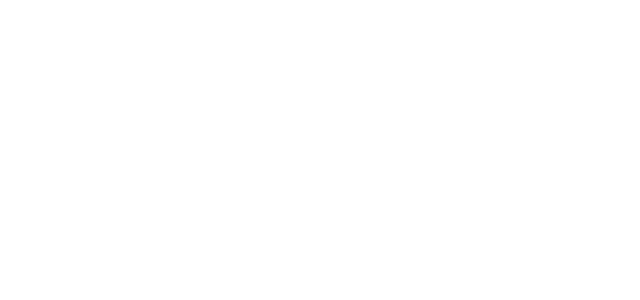
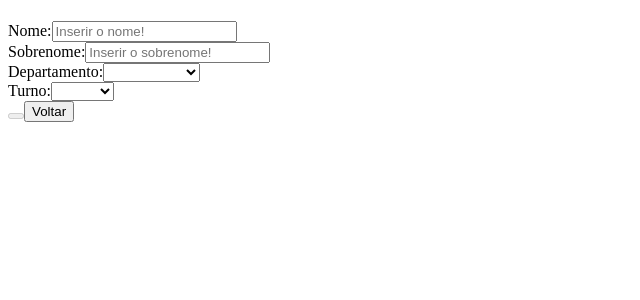
Before and after one commit to danieldpa/FrontEndAngular, an Angular app: page /editar/1 in a window 1280 px wide. Before the commit this address led to /. Shown: the top 300 px of the page, without its empty margins (0-640 px from the left). Built offline with nearby package versions, Linux system fonts and the light colour scheme.

Commit message:
Criado componente editar

```diff
--- a/src/app/app-routing.module.ts
+++ b/src/app/app-routing.module.ts
@@ -2,10 +2,12 @@
 import { RouterModule, Routes } from '@angular/router';
 import { CadastroComponent } from './pages/cadastro/cadastro.component';
 import { HomeComponent } from './pages/home/home.component';
+import { EditarComponent } from './pages/editar/editar.component';
 
 const routes: Routes = [
   {path: 'cadastro', component: CadastroComponent },
-  {path: '', component: HomeComponent }
+  {path: '', component: HomeComponent },
+  {path: 'editar/:id', component: EditarComponent}
 ];
 
 @NgModule({
--- a/src/app/app.module.ts
+++ b/src/app/app.module.ts
@@ -10,13 +10,15 @@
 import { HomeComponent } from './pages/home/home.component';
 import { CadastroComponent } from './pages/cadastro/cadastro.component';
 import { FuncionarioFormComponent } from './componentes/funcionario-form/funcionario-form.component';
+import { EditarComponent } from './pages/editar/editar.component';
 
 @NgModule({
   declarations: [
     AppComponent,
     HomeComponent,
     CadastroComponent,
-    FuncionarioFormComponent
+    FuncionarioFormComponent,
+    EditarComponent
   ],
   imports: [
     BrowserModule,
--- a/src/app/componentes/funcionario-form/funcionario-form.component.html
+++ b/src/app/componentes/funcionario-form/funcionario-form.component.html
@@ -1,4 +1,4 @@
-<h1>Cadastrar Funcionário</h1>
+<h1>{{ txtTitulo }}</h1>
 
 <form [formGroup]="funcionarioForm" (ngSubmit)="submit()" #formDit="ngForm">
     <div class="input_box">
@@ -24,14 +24,14 @@
     <div class="input_box">
       <label for="">Turno:</label>
       <select id="turno" formControlName="turno" required>
-        <option value="Manhã">Manhã</option>
+        <option value="Manhã">Manha</option>
         <option value="Tarde">Tarde</option>
         <option value="Noite">Noite</option>
       </select>
     </div>
 
     <div class="btn-box">
-        <button type="submit">Cadastrar</button>
-        <button>Voltar</button>
+        <button type="submit" [disabled]="!funcionarioForm.valid" >{{ btnAcao }}</button>
+        <button routerLink="">Voltar</button>
     </div>
 </form>
--- a/src/app/componentes/funcionario-form/funcionario-form.component.ts
+++ b/src/app/componentes/funcionario-form/funcionario-form.component.ts
@@ -1,6 +1,6 @@
 import { Funcionario } from './../../models/Funcionario';
-import { Component, OnInit, Output } from '@angular/core';
-import { FormControl, FormGroup } from '@angular/forms';
+import { Component, Input, OnInit, Output } from '@angular/core';
+import { FormControl, FormGroup, Validators } from '@angular/forms';
 import { EventEmitter } from '@angular/core';
 
 @Component({
@@ -11,6 +11,9 @@
 export class FuncionarioFormComponent implements OnInit{
 
   @Output() onSubmit = new EventEmitter<Funcionario>();
+  @Input() btnAcao!: string;
+  @Input() txtTitulo!: string;
+
 
   funcionarioForm!: FormGroup;
 
@@ -19,10 +22,10 @@
   ngOnInit(): void {
     this.funcionarioForm = new FormGroup({
       id: new FormControl(0),
-      nome: new FormControl(''),
-      sobrenome: new FormControl(''),
-      departamento: new FormControl(''),
-      turno: new FormControl(''),
+      nome: new FormControl('',[Validators.required]),
+      sobrenome: new FormControl('', [Validators.required]),
+      departamento: new FormControl('', [Validators.required]),
+      turno: new FormControl('', [Validators.required]),
       ativo: new FormControl(true),
       dataDeCriacao: new FormControl(new Date()),
       dataDeAlteracao: new FormControl(new Date())
--- a/src/app/pages/cadastro/cadastro.component.html
+++ b/src/app/pages/cadastro/cadastro.component.html
@@ -1,3 +1,3 @@
 <div>
-    <app-funcionario-form (onSubmit)="createFuncionario($event)"></app-funcionario-form>
+    <app-funcionario-form  [btnAcao]="btnAcao" [txtTitulo]="txtTitulo"  (onSubmit)="createFuncionario($event)"></app-funcionario-form>
 </div>
--- a/src/app/pages/cadastro/cadastro.component.ts
+++ b/src/app/pages/cadastro/cadastro.component.ts
@@ -1,6 +1,7 @@
 import { FuncionarioService } from './../../services/funcionario.service';
 import { Funcionario } from './../../models/Funcionario';
 import { Component } from '@angular/core';
+import { Router } from '@angular/router';
 
 @Component({
   selector: 'app-cadastro',
@@ -9,12 +10,17 @@
 })
 export class CadastroComponent {
 
-  constructor(private funcionarioService: FuncionarioService){
+  btnAcao: string = "Cadastrar";
+  txtTitulo: string = "Cadastrar Funcionario";
+
+  constructor(private funcionarioService: FuncionarioService, private router: Router){
 
   }
 
 createFuncionario(funcionario: Funcionario) {
-  this.funcionarioService.CreateFuncionario(funcionario).subscribe();
+  this.funcionarioService.CreateFuncionario(funcionario).subscribe(data => {
+    this.router.navigate(['/'])
+  });
 }
 
 }
--- /dev/null
+++ b/src/app/pages/editar/editar.component.html
@@ -0,0 +1,3 @@
+<div>
+    <app-funcionario-form></app-funcionario-form>
+</div>
```
Also changed, not shown: src/app/pages/editar/editar.component.ts (added, +10 -0 lines), src/app/pages/editar/editar.component.css (added), 1 other file (tests, documents, lock files or other folders).
